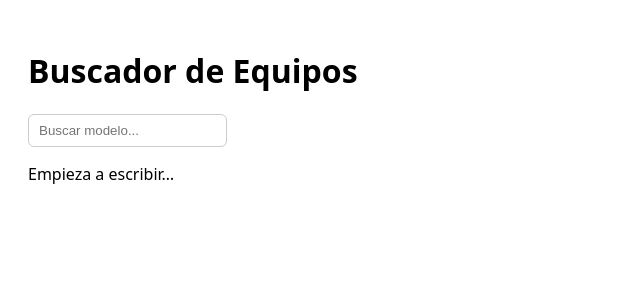
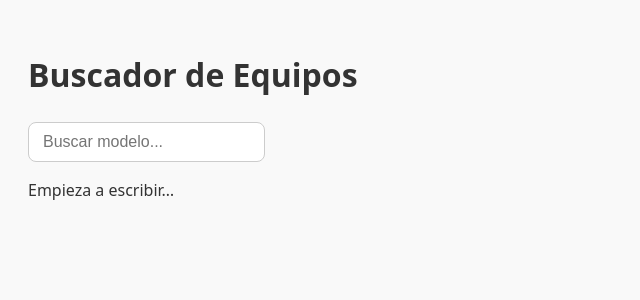
Before and after one commit to caribuoutbound-oss/buscador360, a React (Vite) app: page / in a window 1280 px wide. Shown: the top 300 px of the page, without its empty margins (0-640 px from the left). Built offline with nearby package versions, Linux system fonts and the light colour scheme; the HTML template or start-up script is replaced by a standard one.

Commit message:
index.css

```diff
--- a/src/index.css
+++ b/src/index.css
@@ -1,5 +1,64 @@
-body { font-family: system-ui, -apple-system, 'Segoe UI', Roboto, 'Helvetica Neue', Arial; padding: 20px; }
-input { padding: 8px 10px; margin-right: 8px; border: 1px solid #ccc; border-radius: 6px; }
-button { padding: 8px 12px; border-radius: 6px; border: none; cursor: pointer; }
-ul { margin-top: 16px; }
-li { margin-bottom: 8px; }
+/* Body */
+body {
+  font-family: system-ui, -apple-system, 'Segoe UI', Roboto, 'Helvetica Neue', Arial, sans-serif;
+  padding: 20px;
+  background-color: #f9f9f9; /* Fondo más suave */
+  color: #333;
+  line-height: 1.6;
+}
+
+/* Inputs */
+input {
+  padding: 10px 14px;           /* Más espacio para escribir */
+  margin-right: 8px;
+  border: 1px solid #ccc;
+  border-radius: 8px;           /* Bordes un poco más redondeados */
+  font-size: 1rem;
+  transition: all 0.2s ease;
+}
+
+input:focus {
+  border-color: #3b82f6;        /* Azul suave al enfocar */
+  box-shadow: 0 0 0 3px rgba(59, 130, 246, 0.2);
+  outline: none;
+}
+
+/* Buttons */
+button {
+  padding: 8px 14px;
+  border-radius: 8px;
+  border: none;
+  cursor: pointer;
+  font-weight: 500;
+  background-color: #3b82f6;    /* Azul moderno */
+  color: white;
+  transition: all 0.2s ease;
+}
+
+button:hover {
+  background-color: #2563eb;    /* Hover más oscuro */
+}
+
+/* Lists */
+ul {
+  margin-top: 16px;
+  padding-left: 20px;
+}
+
+li {
+  margin-bottom: 8px;
+}
+
+/* Opcional: mejorar scroll y responsividad */
+::-webkit-scrollbar {
+  width: 8px;
+}
+
+::-webkit-scrollbar-thumb {
+  background-color: rgba(0,0,0,0.2);
+  border-radius: 4px;
+}
+
+::-webkit-scrollbar-track {
+  background-color: transparent;
+}
```
